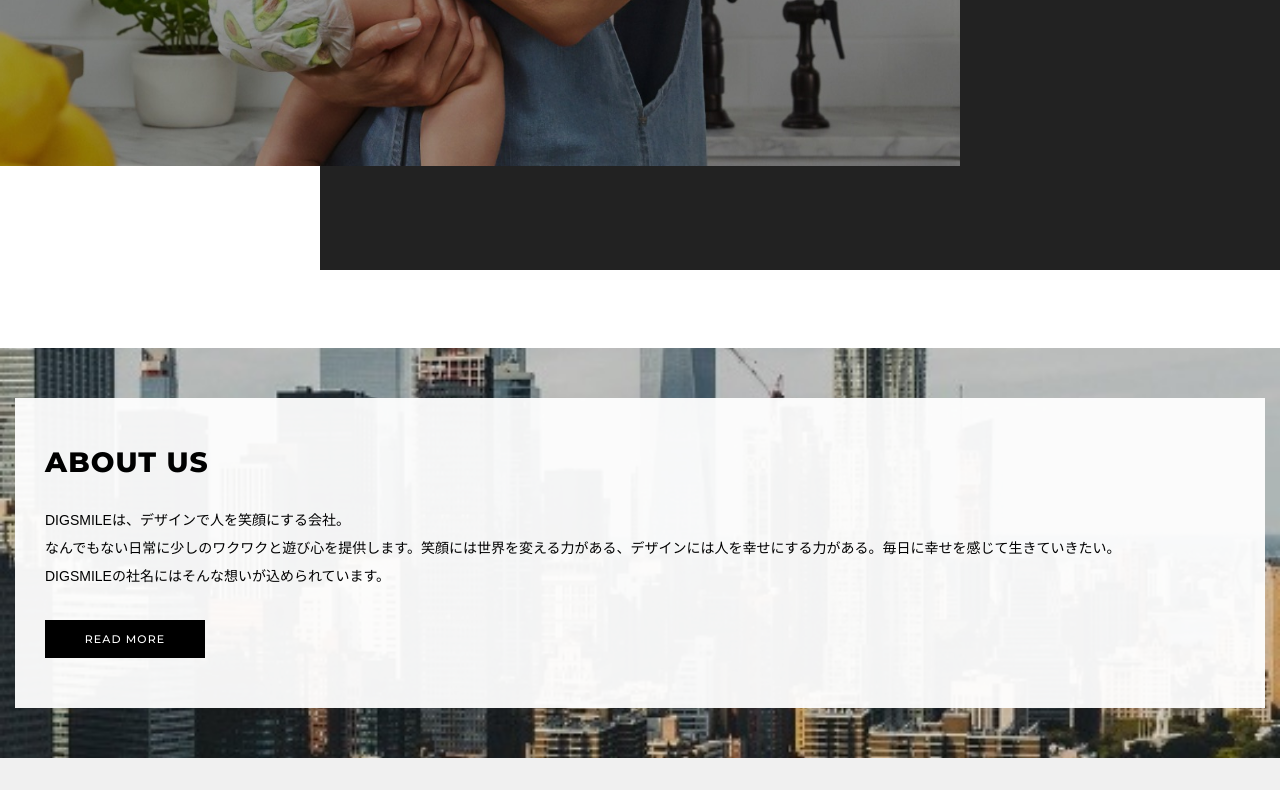
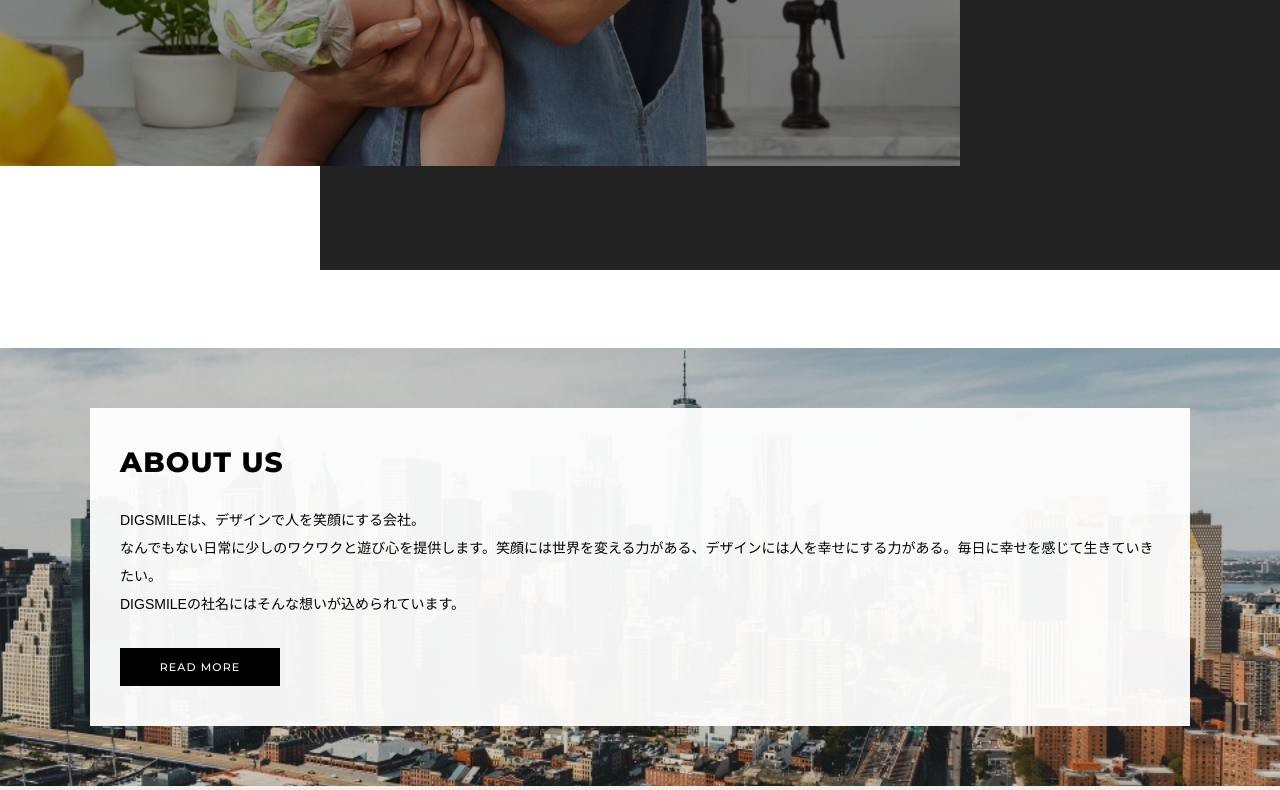
Before and after one commit to monogusa-beer/crista-work, a plain HTML site: page index.html in a window 1280 px wide. Shown: the part 530-1320 px from the top of the page. Drawn offline with nearby package versions, Linux system fonts and the light colour scheme; a script that the page names is missing.

Commit message:
タブレットコーディング完了

```diff
--- a/scss/module/_about.scss
+++ b/scss/module/_about.scss
@@ -7,10 +7,20 @@
   }
   width: 100%;
   padding: 50px 15px;
+  @include mq(m) {
+    background-image: url(../img/top-about_tab.jpg);
+    @include retina {
+      background-image: url(../img/top-about_tab@2x.jpg);
+		}
+		padding: 60px 90px;
+  }
   &__container {
     width: 100%;
     height: 100%;
     background-color: rgba($color-white, 0.95);
 		padding: 50px 30px;
+		@include mq(m) {
+			padding: 40px 30px;
 		}
   }
+}
--- a/scss/module/_contact.scss
+++ b/scss/module/_contact.scss
@@ -1,6 +1,9 @@
 .contact  {
 	padding: 40px 15px;
 	background-color: $color-content-bg;
+	@include mq(m) {
+		padding: 40px calc(100% - 550px) 80px 30px;
+	}
 	&__img {
 		width: 100%;
 		margin-bottom: 30px;
--- a/scss/module/_header.scss
+++ b/scss/module/_header.scss
@@ -11,6 +11,9 @@
   padding: 0 15px;
   z-index: 1;
   transition: background-color 0.3s;
+  @include mq(m) {
+    padding: 0 30px;
+  }
   &__logo {
     display: block;
     width: 190px;
--- a/scss/module/_kv.scss
+++ b/scss/module/_kv.scss
@@ -33,5 +33,8 @@
 		right: 15px;
 		transform: translateY(-50%);
 		color: $color-white;
+		@include mq(m) {
+			right: 80px;
+		}
 	}
 }
--- a/scss/module/_sectionContainer-flexItem.scss
+++ b/scss/module/_sectionContainer-flexItem.scss
@@ -1,7 +1,13 @@
 .sectionContainer-flexItem {
 	width: 100%;
+	@include mq(m) {
+		width: 520px;
+	}
 	&:not(:last-of-type) {
 		margin-bottom: 40px;
+		@include mq(m) {
+			margin-bottom: 80px;
+		}
 	}
 	&__title {
 		margin-bottom: 30px;
--- a/scss/module/_sectionContainer.scss
+++ b/scss/module/_sectionContainer.scss
@@ -5,5 +5,8 @@
 		width: 100%;
 		background-color: $color-content-bg;
 		padding: 40px 15px;
+		@include mq(m) {
+			padding: 60px 30px 40px;
+		}
 	}
 }
--- a/scss/module/_topics.scss
+++ b/scss/module/_topics.scss
@@ -1,5 +1,8 @@
 .topics {
 	padding: 40px 15px;
+	@include mq(m) {
+		padding: 40px 30px;
+	}
 	&__title {
 		margin-bottom: 30px;
 	}
```
Also changed, not shown: css/style.css. Lines whose indentation alone changed are shown as unchanged.
